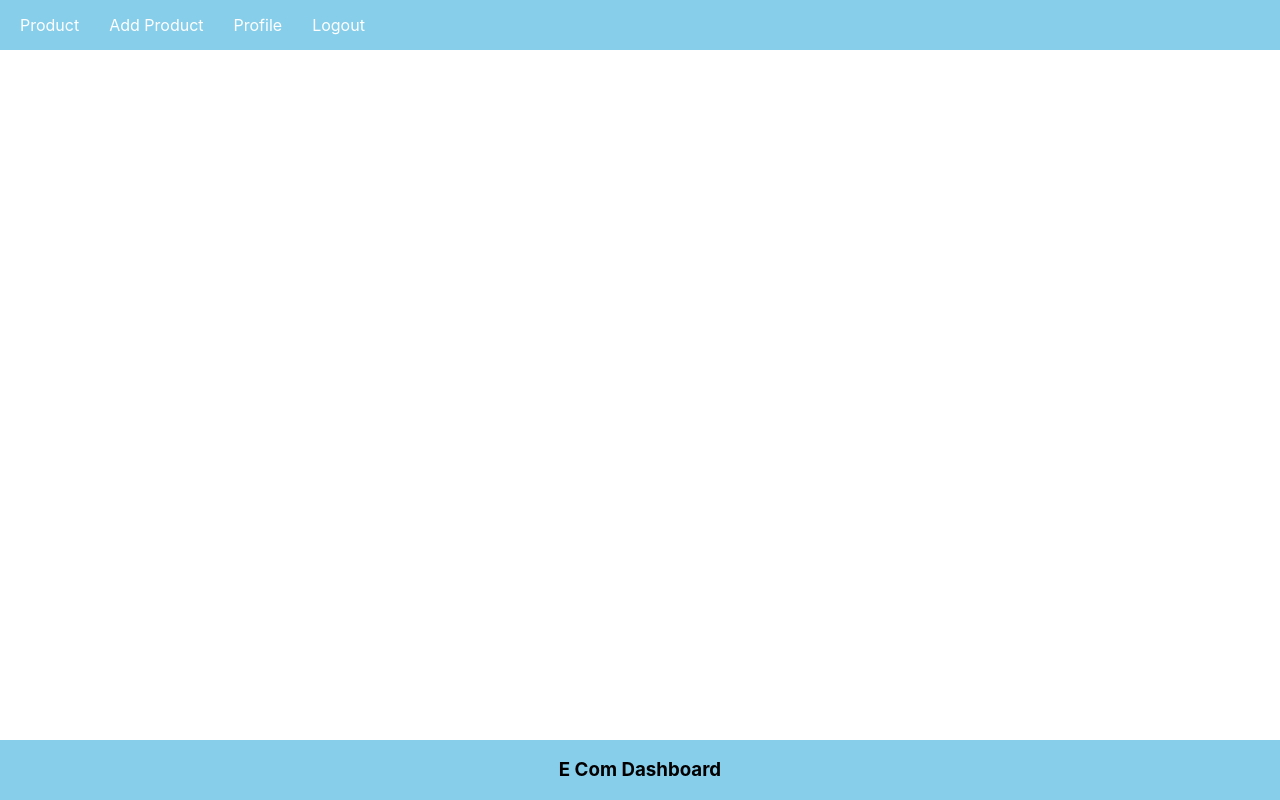
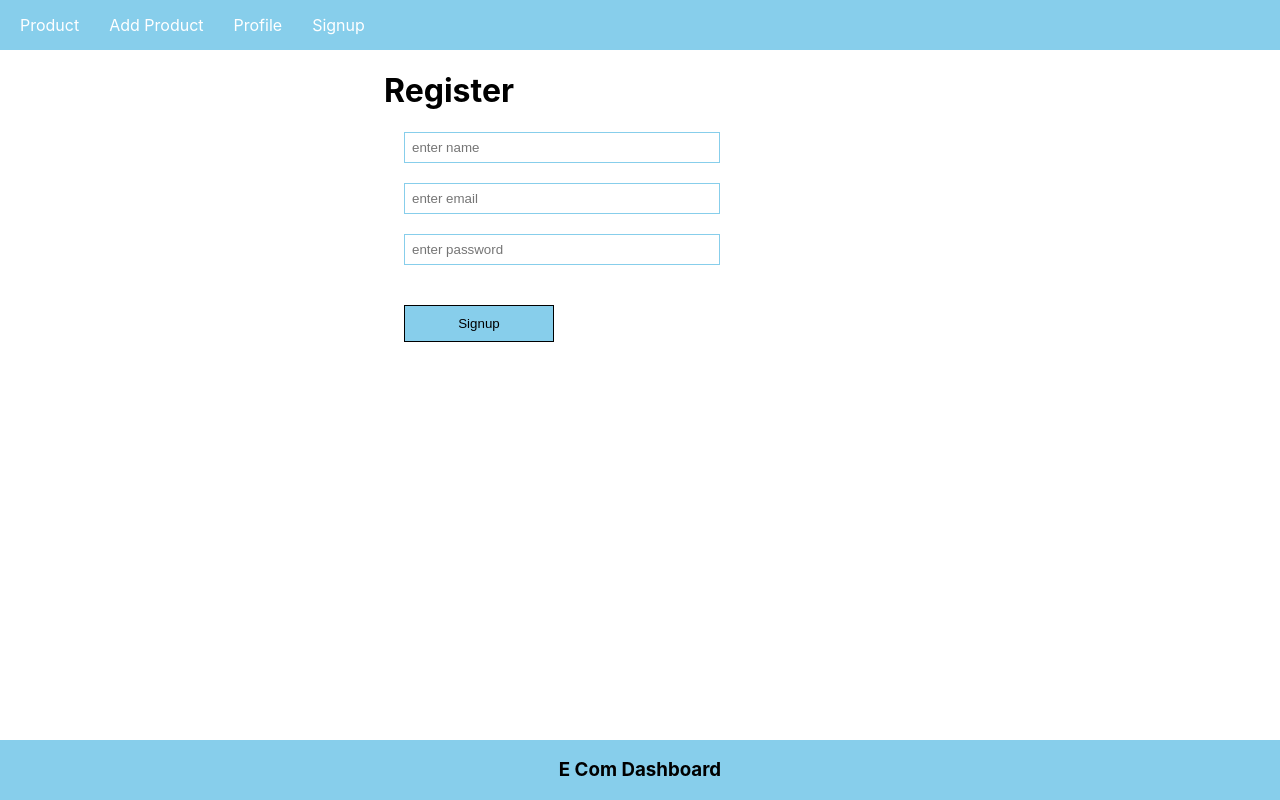
Before and after one commit to drokade981/node-e-commerce, a React (Create React App) app in the folder frontend/: page /register in a window 1280 px wide. Built offline with nearby package versions, Linux system fonts and the light colour scheme.

Commit message:
manage signup link and add data in local storage and manage use loggedin

```diff
--- a/frontend/src/App.css
+++ b/frontend/src/App.css
@@ -43,6 +43,31 @@
   color: #61dafb;
 }
 
+.register, .product{
+  margin-left: 30%;
+}
+.login{
+  margin-left: 30%;
+  margin-top: 100px;
+}
+
+.inputBox {
+  padding: 7px;
+  display: block;
+  border: 1px solid skyblue;
+  width: 300px;
+  margin: 20px;
+}
+
+.appButton {
+  margin: 20px;
+  width: 150px;
+  padding: 10px;
+  background-color: skyblue;
+  border: solid 1px;
+  cursor: pointer;
+}
+
 @keyframes App-logo-spin {
   from {
     transform: rotate(0deg);
--- a/frontend/src/App.js
+++ b/frontend/src/App.js
@@ -2,6 +2,8 @@ import Nav from './components/Nav';
 import { BrowserRouter, Routes, Route } from 'react-router-dom';
 import './App.css';
 import Footer from './components/Footer';
+import Signup from './components/Signup';
+import PrivateComponent from './components/PrivateComponent';
 
 function App() {
   return (
@@ -9,10 +11,15 @@ function App() {
     <BrowserRouter>
       <Nav />
       <Routes>
+
+        <Route element={<PrivateComponent />}>
         <Route path="/products" element= {<h1>Product listing component</h1>} />
         <Route path="/add-product" element= {<h1>Product add component</h1>} />
         <Route path="/profile" element= {<h1>Profile component</h1>} />
         <Route path="/logout" element= {<h1>Logout component</h1>} />
+        </Route>
+
+        <Route path="/register" element= {<Signup />} />
       </Routes>
       </BrowserRouter>
       <Footer />
--- a/frontend/src/components/Nav.js
+++ b/frontend/src/components/Nav.js
@@ -1,14 +1,15 @@
 import React from 'react';
-import { Link } from 'react-router-dom'
+import { Link } from 'react-router-dom';
 
 const Nav = () => {
+    const auth = localStorage.getItem('user');
     return (
         <div>
             <ul className="nav-ul">
                 <li><Link to="/products">Product</Link></li>
                 <li><Link to="/add-product">Add Product</Link></li>
                 <li><Link to="/profile">Profile</Link></li>
-                <li><Link to="/logout">Logout</Link></li>
+                <li>{auth ? <Link to="/logout">Logout</Link> : <Link to="/register">Signup</Link>} </li>
             </ul>
         </div>
     )
--- /dev/null
+++ b/frontend/src/components/PrivateComponent.js
@@ -0,0 +1,8 @@
+import React from 'react';
+import {Navigate, Outlet} from 'react-router-dom';
+
+const PrivateComponent = () => {
+    const auth = localStorage.getItem('user');
+    return auth ? <Outlet /> : <Navigate to="/register" />
+}
+export default PrivateComponent;
--- /dev/null
+++ b/frontend/src/components/Signup.js
@@ -0,0 +1,48 @@
+import React, { useState, useEffect } from 'react';
+import {useNavigate} from 'react-router-dom';
+import config from '../config';
+
+
+const Signup = () => {
+    const [name, setName] = useState("");
+    const [email, setEmail] = useState("");
+    const [password, setPassword] = useState("");
+    const navigate = useNavigate();
+    useEffect(() => {
+        const auth = localStorage.getItem('user');
+        if (auth) {
+            navigate("/");
+        }
+    })
+
+    const url = `${config.apiBaseUrl}/register`;
+
+    const collectData = async () => {
+        console.log(name, email, password);
+        let result = await fetch(url, {
+            method : 'post',
+            body : JSON.stringify({name, email, password}),
+            headers: {
+                "Content-Type": "application/json",
+            },
+        });
+        result = await result.json();
+        console.log(result);
+        if (result) {
+            localStorage.setItem('user', JSON.stringify(result));
+            navigate('/');
+        }
+
+    }
+    return(
+        <div className="register">
+            <h1>Register</h1>
+            <input type="text" value={name} onChange={(e)=> setName(e.target.value)} className="inputBox" placeholder="enter name" />
+            <input type="text" value={email} onChange={(e)=> setEmail(e.target.value)} className="inputBox" placeholder="enter email" />
+            <input type="password" value={password} onChange={(e)=> setPassword(e.target.value)} className="inputBox" placeholder="enter password" />
+            <button onClick={collectData} className="appButton">Signup</button>
+        </div>
+    )
+}
+
+export default Signup;
--- /dev/null
+++ b/frontend/src/config.js
@@ -0,0 +1,6 @@
+const config = {
+    apiBaseUrl: 'http://localhost:5000', // Replace with your actual API base URL
+    // Add other configurations here
+  };
+
+  export default config;
```
